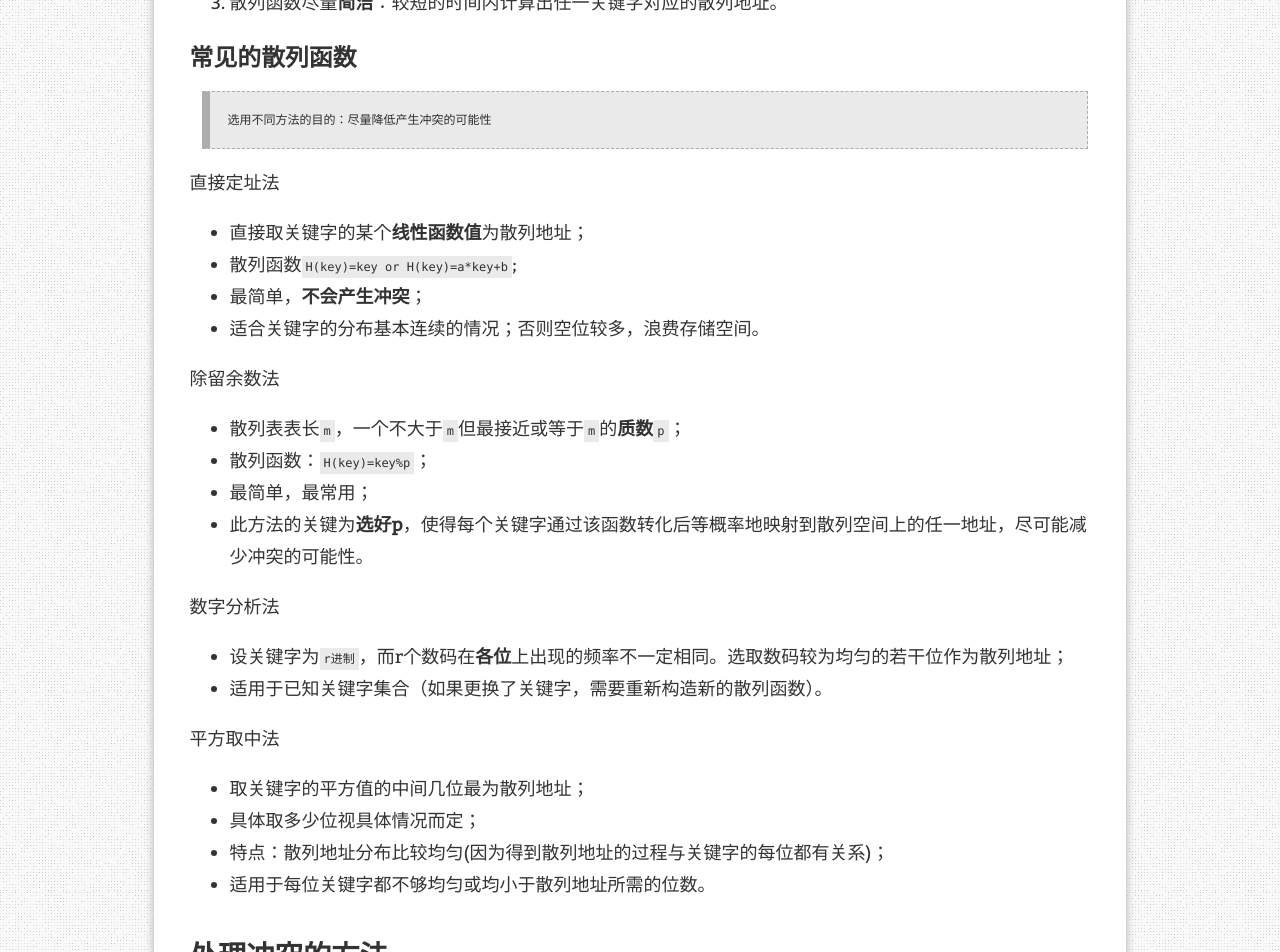
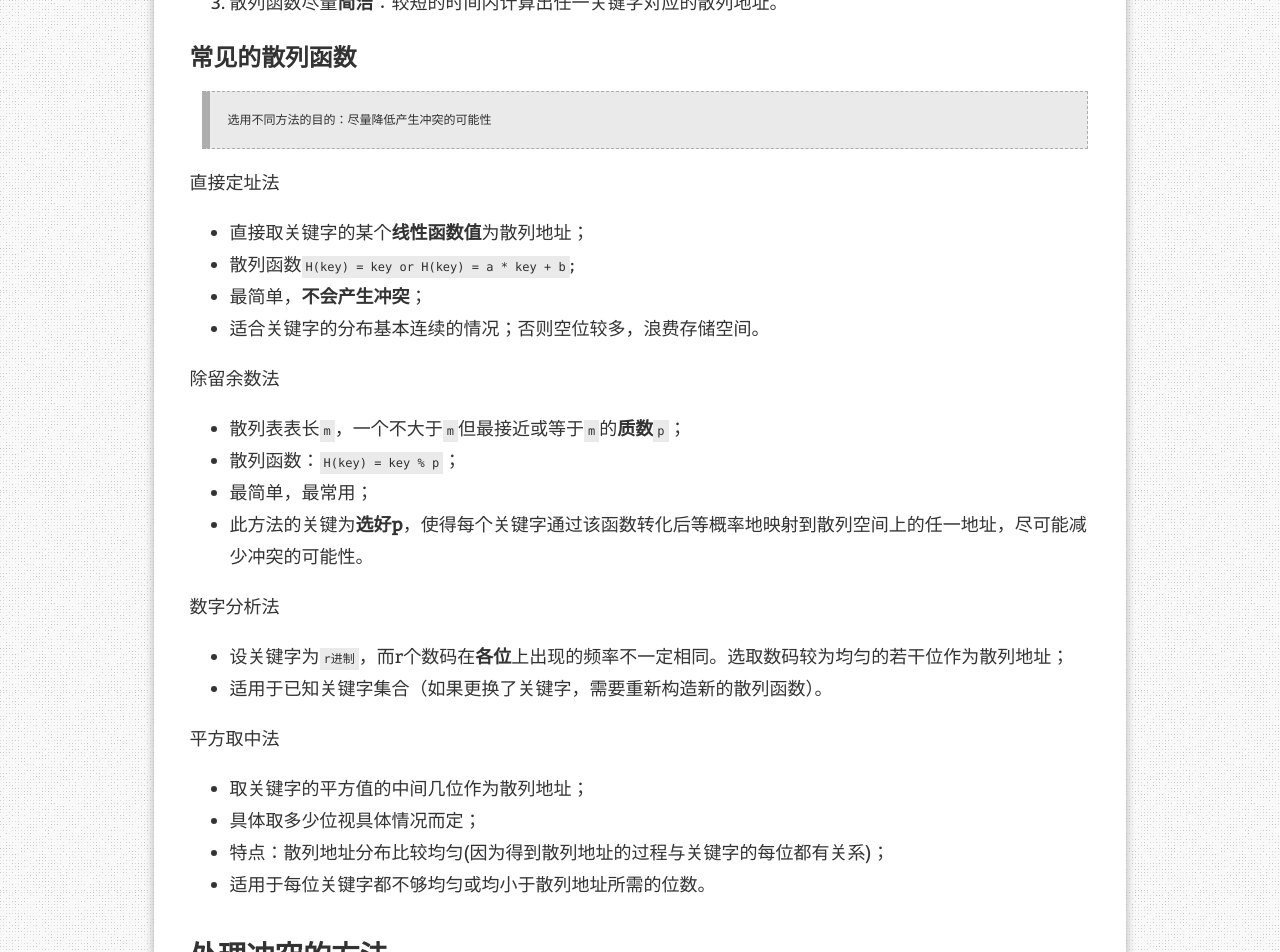
Before and after one commit to AuthurWhywait/AuthurWhywait.github.io, a Jekyll site: the page built from _posts/2020-07-01-Hash_table.md, in a window 1280 px wide and 1400 px high, scrolled down 908 px. Shown: the top 952 px of the window. Built offline with Jekyll 4.4.1, drawn with Linux system fonts in a browser that asks for light colours; comment, search, counter and statistics services are not loaded; some of the changed text lies outside the part shown.

Commit message:
Update 2020-07-01-Hash_table.md

```diff
--- a/_posts/2020-07-01-Hash_table.md
+++ b/_posts/2020-07-01-Hash_table.md
@@ -35,14 +35,14 @@ redirect_from:
 直接定址法
 
 * 直接取关键字的某个**线性函数值**为散列地址；
-* 散列函数`H(key)=key or H(key)=a*key+b`;
+* 散列函数`H(key) = key or H(key) = a * key + b`;
 * 最简单，**不会产生冲突**；
 * 适合关键字的分布基本连续的情况；否则空位较多，浪费存储空间。
 
 除留余数法
 
 * 散列表表长`m`，一个不大于`m`但最接近或等于`m`的**质数**`p`；
-* 散列函数：`H(key)=key%p`；
+* 散列函数：`H(key) = key % p`；
 * 最简单，最常用；
 * 此方法的关键为**选好p**，使得每个关键字通过该函数转化后等概率地映射到散列空间上的任一地址，尽可能减少冲突的可能性。
 
@@ -53,7 +53,7 @@ redirect_from:
 
 平方取中法
 
-* 取关键字的平方值的中间几位最为散列地址；
+* 取关键字的平方值的中间几位作为散列地址；
 * 具体取多少位视具体情况而定；
 * 特点：散列地址分布比较均匀(因为得到散列地址的过程与关键字的每位都有关系)；
 * 适用于每位关键字都不够均匀或均小于散列地址所需的位数。
@@ -66,7 +66,7 @@ redirect_from:
 
 递推公式：![公式][fomula]
 
-式子里面`H(key)`为散列函数；`i=0,1,2,...,k`；`m`表示散列表表长，![d_i][d_i]为增量序列。
+式子里面`H(key)`为散列函数；`i = 0,1,2,...,k`；`m`表示散列表表长，![d_i][d_i]为增量序列。
 
 增量序列确定之后，对应的处理方法就是确定的。通常有4种取法：
 
@@ -93,7 +93,7 @@ redirect_from:
 
 查找过程与构造散列表的过程基本一致：
 
-1. 初始化：`Addr=Hash(key)`
+1. 初始化：`Addr = Hash(key)`
 2. 检测查找表中地址为`Addr`的位置上是否有记录：若无记录，则查找失败；若有，则比较它与key的值，如果相等，返回查找成功标志，否则执行**步骤3**；
 3. 用给定的处理冲突方法计算“下一个散列地址”，并把`Addr`置为此地址，转入**步骤2**。
 
```
